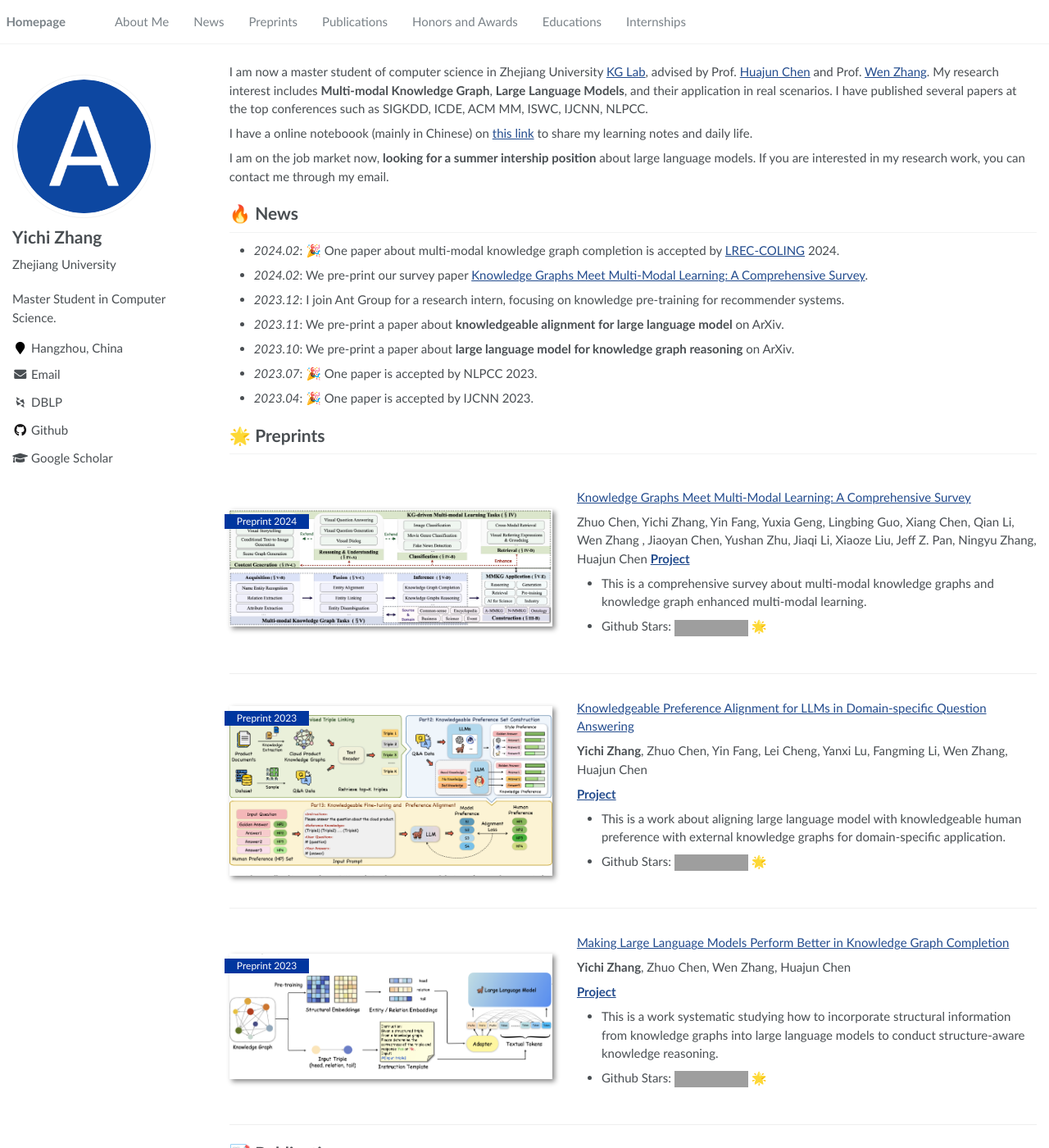
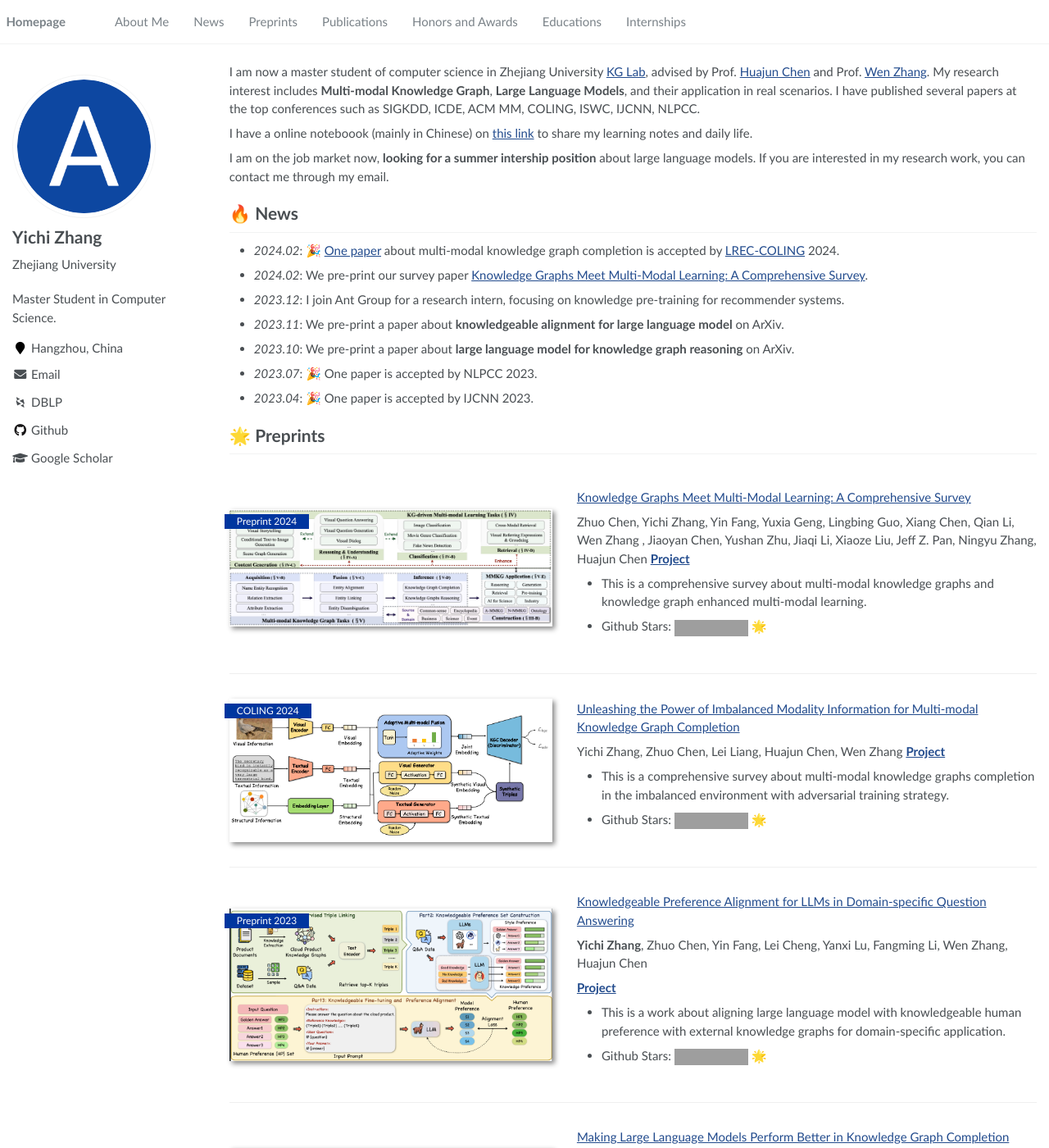
Before and after one commit to Zhang-Each/CV, a Jekyll site: the page built from _pages/about.md, in a window 1280 px wide and 1400 px high. Shown: the whole window at 82% size. Built offline with Jekyll 4.4.1, drawn with Linux system fonts in a browser that asks for light colours; some web fonts are replaced; grey boxes are pictures that could not be loaded.

Commit message:
update new paper

```diff
--- a/_pages/about.md
+++ b/_pages/about.md
@@ -18,7 +18,7 @@ redirect_from:
 {% endif %}
 {% assign url = gsDataBaseUrl | append: "google-scholar-stats/gs_data_shieldsio.json" %}
 
-I am now a master student of computer science in Zhejiang University [KG Lab](https://www.zjukg.org/), advised by Prof. [Huajun Chen](https://scholar.google.com/citations?user=T6om-m4AAAAJ&hl=zh-CN&oi=ao) and Prof. [Wen Zhang](https://scholar.google.com/citations?user=Ig9ho4kAAAAJ&hl=zh-CN). My research interest includes **Multi-modal Knowledge Graph**, **Large Language Models**, and their application in real scenarios. I have published several papers at the top conferences such as SIGKDD, ICDE, ACM MM, ISWC, IJCNN, NLPCC.
+I am now a master student of computer science in Zhejiang University [KG Lab](https://www.zjukg.org/), advised by Prof. [Huajun Chen](https://scholar.google.com/citations?user=T6om-m4AAAAJ&hl=zh-CN&oi=ao) and Prof. [Wen Zhang](https://scholar.google.com/citations?user=Ig9ho4kAAAAJ&hl=zh-CN). My research interest includes **Multi-modal Knowledge Graph**, **Large Language Models**, and their application in real scenarios. I have published several papers at the top conferences such as SIGKDD, ICDE, ACM MM, COLING, ISWC, IJCNN, NLPCC.
 
 I have a online noteboook (mainly in Chinese) on [this link](https://zhang-each.github.io/My-CS-Notebook/) to share my learning notes and daily life.
 
@@ -26,7 +26,7 @@ I am on the job market now, **looking for a summer intership position** about la
 
 
 # 🔥 News
-- *2024.02*: 🎉 One paper about multi-modal knowledge graph completion is accepted by [LREC-COLING](https://lrec-coling-2024.org/) 2024.
+- *2024.02*: 🎉 [One paper](https://arxiv.org/abs/2402.15444) about multi-modal knowledge graph completion is accepted by [LREC-COLING](https://lrec-coling-2024.org/) 2024.
 - *2024.02*: We pre-print our survey paper [Knowledge Graphs Meet Multi-Modal Learning: A Comprehensive Survey](http://arxiv.org/abs/2402.05391).
 - *2023.12*: I join Ant Group for a research intern, focusing on knowledge pre-training for recommender systems.
 - *2023.11*: We pre-print a paper about **knowledgeable alignment for large language model** on ArXiv.
@@ -46,6 +46,18 @@ Zhuo Chen, Yichi Zhang, Yin Fang, Yuxia Geng, Lingbing Guo, Xiang Chen, Qian Li,
 [**Project**](https://github.com/zjukg/KG-MM-Survey) <strong><span class='show_paper_citations' data='DhtAFkwAAAAJ:ALROH1vI_8AC'></span></strong>
 - This is a comprehensive survey about multi-modal knowledge graphs and knowledge graph enhanced multi-modal learning.
 - Github Stars: [![](https://img.shields.io/github/stars/zjukg/KG-MM-Survey)](https://github.com/zjukg/KG-MM-Survey) 🌟
+</div>
+</div>
+
+<div class='paper-box'><div class='paper-box-image'><div><div class="badge">COLING 2024</div><img src='images/adamf.png' alt="sym" width="100%"></div></div>
+<div class='paper-box-text' markdown="1">
+
+[Unleashing the Power of Imbalanced Modality Information for Multi-modal Knowledge Graph Completion](https://arxiv.org/pdf/2402.15444.pdf)
+
+Yichi Zhang, Zhuo Chen, Lei Liang, Huajun Chen, Wen Zhang
+[**Project**](https://github.com/zjukg/AdaMF-MAT) <strong><span class='show_paper_citations' data='DhtAFkwAAAAJ:ALROH1vI_8AC'></span></strong>
+- This is a comprehensive survey about multi-modal knowledge graphs completion in the imbalanced environment with adversarial training strategy.
+- Github Stars: [![](https://img.shields.io/github/stars/zjukg/AdaMF-MAT)](https://github.com/zjukg/KG-MM-Survey) 🌟
 </div>
 </div>
 
```
Also changed, not shown: images/adamf.png (added), images/knowpat.png.
